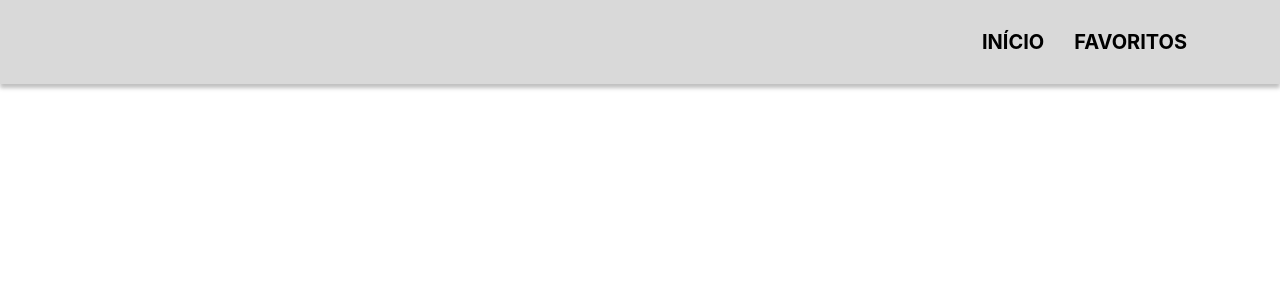
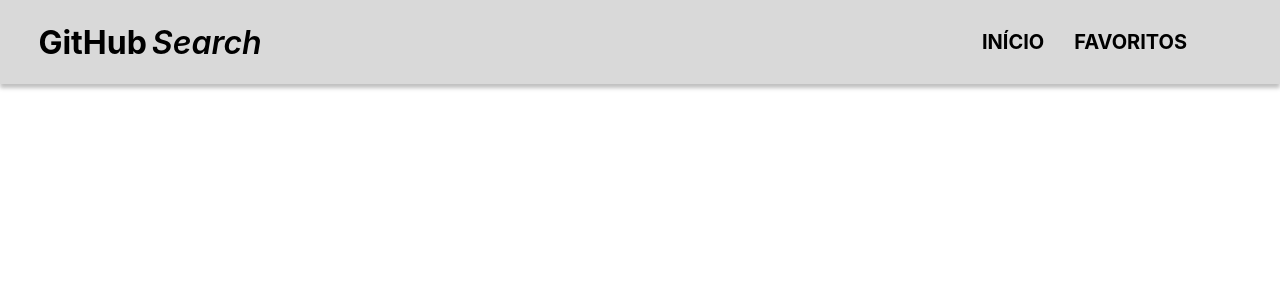
Before and after one commit to rafaelsaboiad/vue-yt, a Vue app: page / in a window 1280 px wide. Shown: the top 300 px of the page. Built offline with nearby package versions, Linux system fonts and the light colour scheme.

Commit message:
progress

```diff
--- a/src/components/header.vue
+++ b/src/components/header.vue
@@ -1,9 +1,14 @@
 <template>
 <header>
-  <div id="locateText">
-    <span id="iniText" @click="handleClick">INÍCIO</span>
-    <span id="favText" @click="handleClick">FAVORITOS</span>
+  <div id="locateTitle">
+    <span id="gitText" @click="handleClick">GitHub</span>
+    <span id="searchText" @click="handleClick">Search</span>
   </div>
+  <div id="locateText" @click="handleClick">
+    <span id="iniText">INÍCIO</span>
+    <span id="favText">FAVORITOS</span>
+  </div>
+
 </header>
 </template>
 
@@ -19,17 +24,36 @@ export default {
     background-color: var(--color-background-nav);
     height: 84px;
     width: 100%;
+    justify-content: space-between;
+    box-shadow: 0px 4px 4px rgba(0, 0, 0, 0.25);
 
+    }
+
+  #locateTitle {
+    display: flex;
+    height: 84px;
+    width: 300px;
+    justify-content: center;
     align-items: center;
-    justify-content: flex-end;
+    float: left;
+  }
 
-    box-shadow: 0px 4px 4px rgba(0, 0, 0, 0.25);
-    font-family: 'Inter', sans-serif;
+    #gitText {
+    margin-right: 5px;
+    font-family: 'Inter';
     font-style: normal;
     font-weight: 700;
-    font-size: 20px;
-    line-height: 24px;
-    }
+    font-size: 32px;
+    line-height: 39px;
+  }
+
+  #searchText {
+    font-family: 'Inter';
+    font-style: italic;
+    font-weight: 600;
+    font-size: 32px;
+    line-height: 39px;
+  }
 
   #locateText {
     display: flex;
@@ -37,7 +61,14 @@ export default {
     width: 391px;
     justify-content: center;
     align-items: center;
+    float: right;
+    margin-left: auto;
 
+    font-family: 'Inter', sans-serif;
+    font-style: normal;
+    font-weight: 700;
+    font-size: 20px;
+    line-height: 24px;
   }
 
   #iniText {
```
